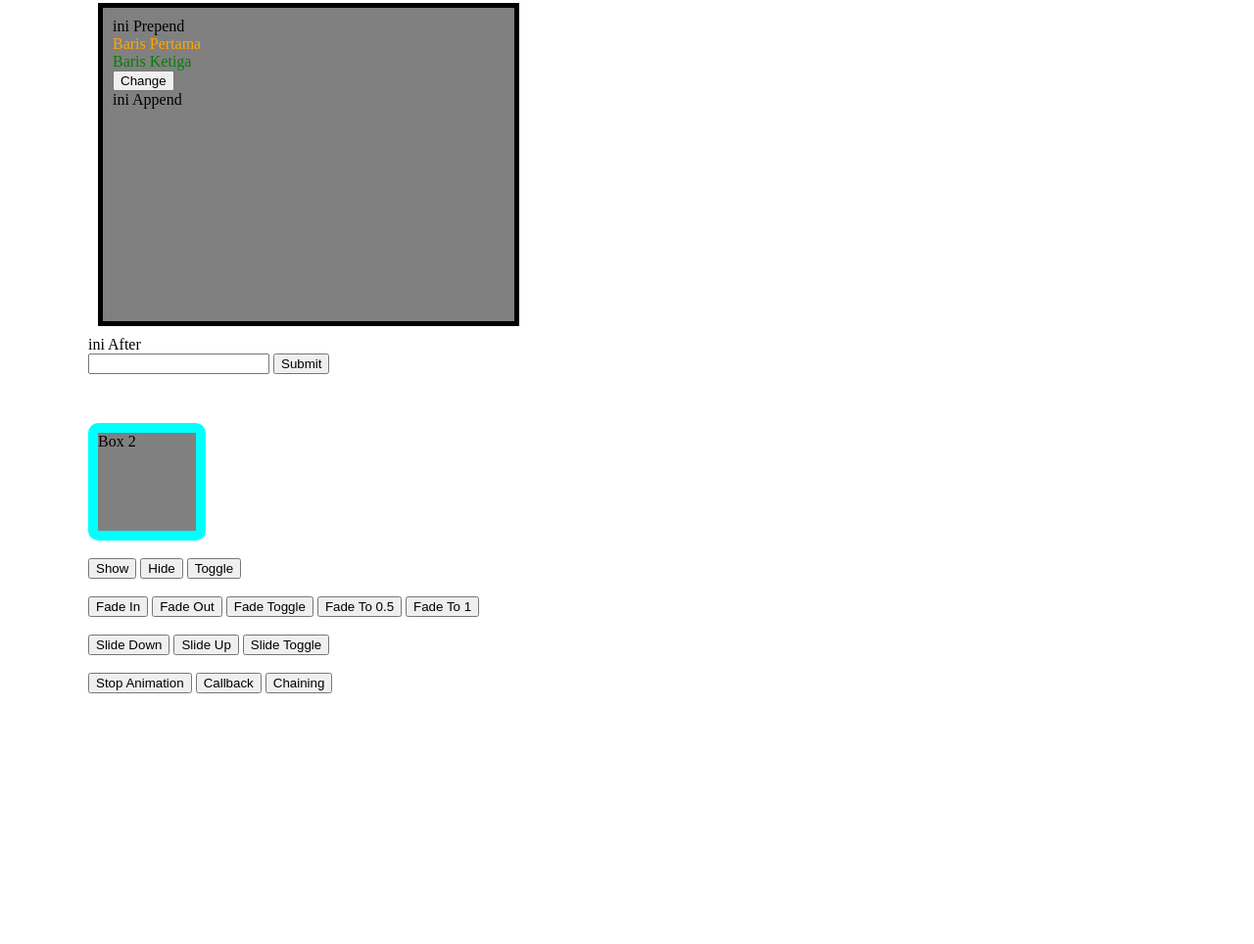
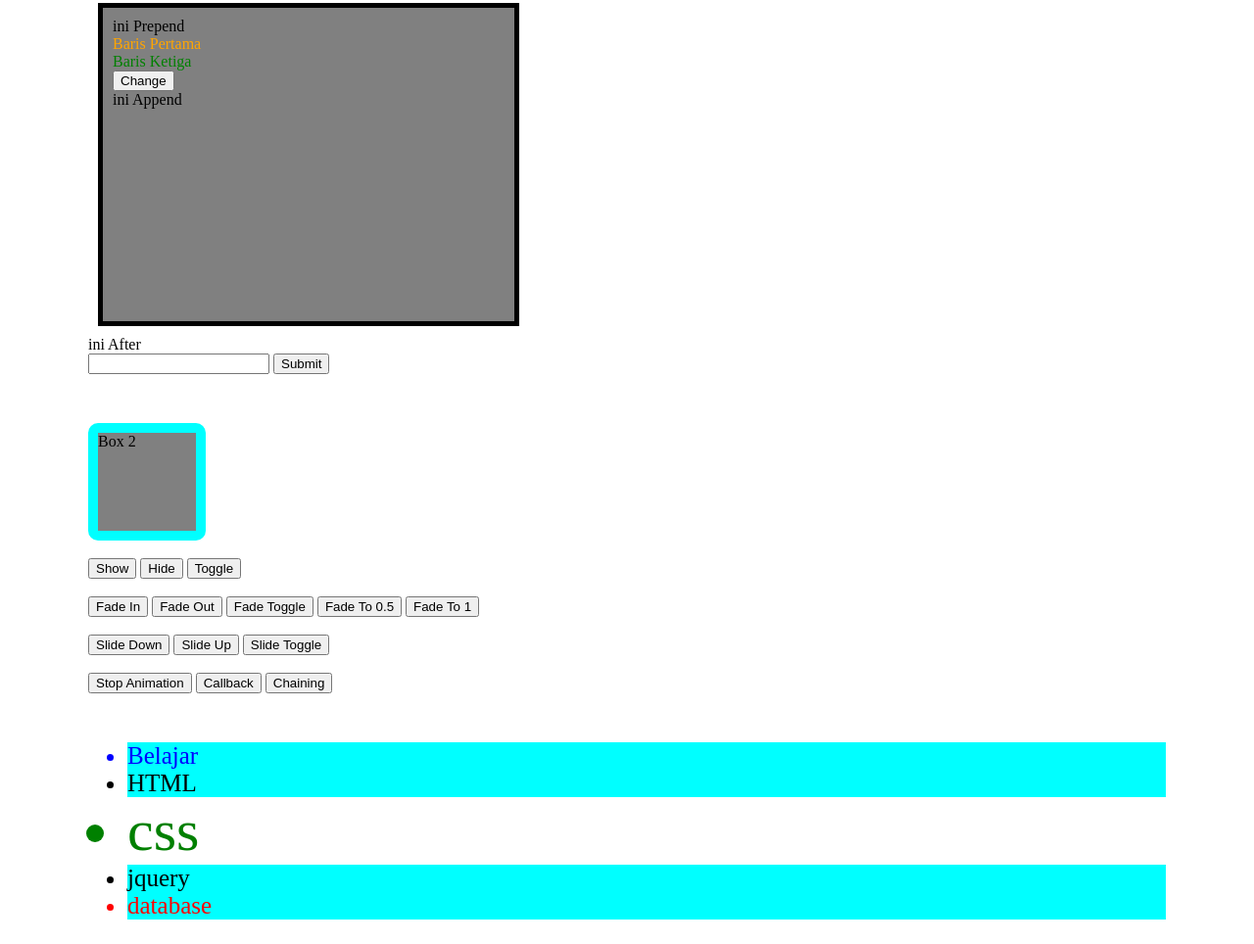
Before and after one commit to oyputra/JQuery-Dasar, a plain HTML site: page index.html in a window 1280 px wide. Shown: the part 535-1499 px from the top of the page at 98% size. Before the commit the page ends 1251 px from the top, so only its background shows below. Drawn offline with nearby package versions, Linux system fonts and the light colour scheme.

Commit message:
11 traversing basic

```diff
--- a/index.html
+++ b/index.html
@@ -41,6 +41,9 @@
             background-color: grey;
             border: 10px solid aqua;
             border-radius: 10px;
+        }
+        .fs-5 {
+            font-size: 25px;
         }
     </style>
 
@@ -90,7 +93,15 @@
         <button id="btn12">Stop Animation</button>
         <button id="btn13">Callback</button>
         <button id="btn14">Chaining</button>
-
+    </div>
+    <div class="container mt-5">
+        <ul class="fs-5">
+            <li>Belajar</li>
+            <li>HTML</li>
+            <li id="css">css</li>
+            <li>jquery</li>
+            <li>database</li>
+        </ul>
     </div>
 </body>
 <script>
@@ -220,6 +231,13 @@
             $('#box2').fadeOut(2000).fadeIn(2000).fadeTo(2000, 0.2);
         })
 
+        // traversing
+        $('li').first().css('color', 'blue');
+        $('li').last().css('color', 'red');
+        $('li').eq(2).css('color', 'green');
+
+        $('li').filter('#css').css('fontSize', '60px');
+        $('li').not('#css').css('backgroundColor', 'aqua');
     });
 </script>
 </html>
```
